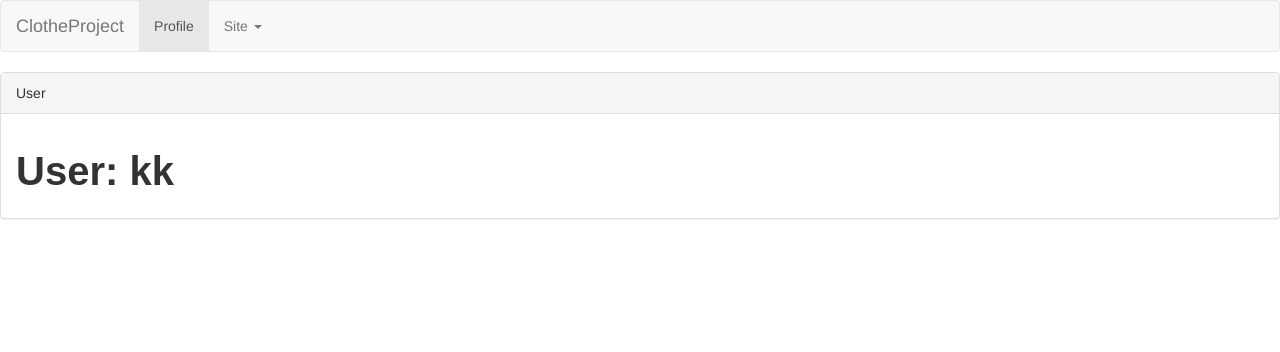
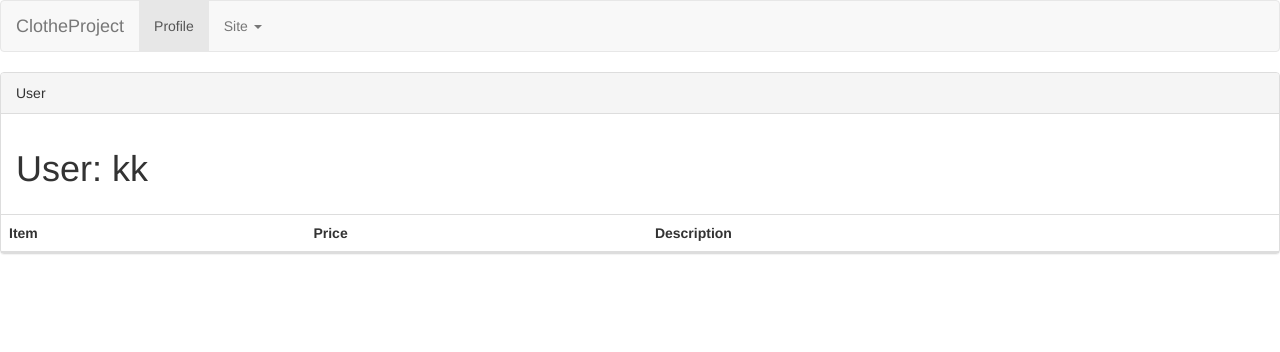
Before and after one commit to netse-ai/clotheProject, a Django app: template clotheProject/users/templates/users/profile.html in a window 1280 px wide. Shown: the top 352 px of the page. Run offline with Django 3.2, Linux system fonts and the light colour scheme; the template is opened without the code that fills it: values that come from a table or form of the project are taken from there, others are empty; data comes from the database, SQL or seed files in the repository; some libraries are stand-ins or nearby versions.

Commit message:
items.html

```diff
--- a/clotheProject/users/templates/users/profile.html
+++ b/clotheProject/users/templates/users/profile.html
@@ -8,35 +8,6 @@
         <script src="https://ajax.googleapis.com/ajax/libs/jquery/1.11.3/jquery.min.js"></script>
         <script src="http://maxcdn.bootstrapcdn.com/bootstrap/3.3.5/js/bootstrap.min.js"></script>
     	<title> clotheProject profile</title>
-    	<style>
-
-    		/* http://css-tricks.com/perfect-full-page-background-image/ */
-    		html {
-    			/*background: url(images/galaxy_pocket_tees.jpg) no-repeat center center fixed;
-    			-webkit-background-size: cover;
-    			-moz-background-size: cover;
-    			-o-background-size: cover;
-    			background-size: cover;*/
-    		}
-
-    		body {
-    			/*padding-top: 100px;
-    			font-size: 16px;
-    			font-family: "Open Sans",serif;
-    			background: transparent;*/
-    		}
-
-    		h1 {
-    			font-family: "Abel", Arial, sans-serif;
-    			font-weight: 600;
-    			font-size: 40px;
-    		}
-    		.row {
-    			padding-left: 20px;
-    		}
-
-
-    	</style>
         <!-- Is anyone getting tired of repeatedly entering the header over and over?? -->
     </head>
 
@@ -90,7 +61,7 @@
           </div>
 
           <!-- Table -->
-          <!-- <table class="table">
+          <table class="table">
               <thead>
                 <th>Item</th>
                 <th>Price</th>
@@ -110,21 +81,26 @@
             </tbody>
           </table>
         </div>
-        {% endif %} -->
+        {% endif %}
 
         <div class="row">
-        {% for item in user.favorites.items.all %}
+    	{% for name in user.favorite.items.all %}
     	  <div class="col-sm-6 col-md-4">
+            {% for item in user.favorites.items.all %}
     	    <div class="thumbnail">
     			{% if item.photo %}
-    	      <img src="{{ MEDIA_URL }}{{user.favorites.item.photo.url}}">
+    	      <img src="{{ MEDIA_URL }}{{item.photo.url}}">
     		    {% endif %}
     	      <div class="caption">
-                <td>{{item}}</td>
-                <td>{{item.price}}</td>
-                <td>{{item.description}}</td>
+    	        <h3>{{item.name}}</h3>
+    	        <p>{{item.description}}</p>
+    			<h3>Price: {{item.price}}</h3>
+    			<h3>Rating: {{item.rating}}</h3>
     	      </div>
     	    </div>
+            {% endfor %}
     	  </div>
     	  {% endfor %}
     	</div>
+    </body>
+</html>
```
